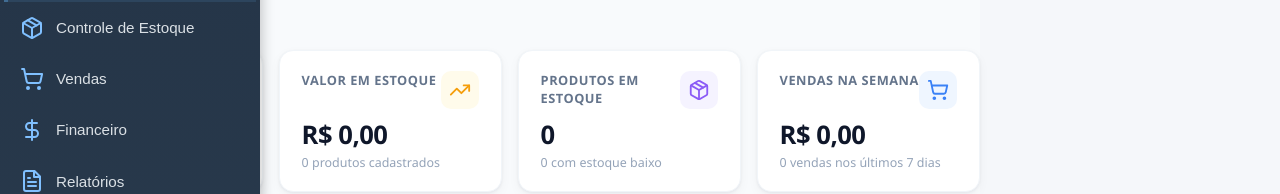
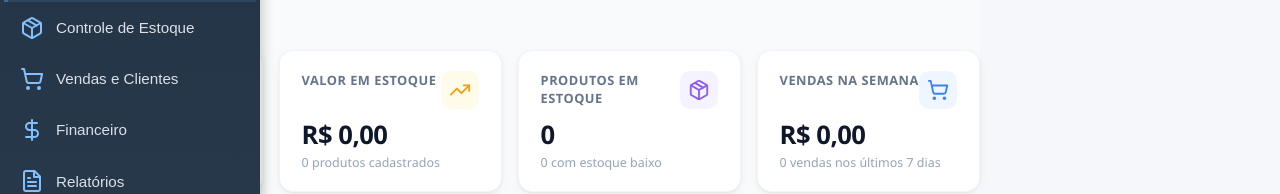
Before and after one commit to vlaguna7/mini-erp-web, a React (Vite) app in the folder frontend/: page /dashboard in a window 1280 px wide. Shown: the part 131-325 px from the top of the page. Built offline with nearby package versions, Linux system fonts and the light colour scheme; no server answers; sample sign-in values are in the browser's storage.

Commit message:
refactor: atualização de nomenclatura do componente de Vendas para contemplar Clientes

```diff
--- a/frontend/src/App.tsx
+++ b/frontend/src/App.tsx
@@ -76,7 +76,7 @@ function App() {
           <Route path="/login" element={<LoginPage />} />
           <Route path="/dashboard" element={<ProtectedLayout isInitializing={isInitializing}><DashboardPage /></ProtectedLayout>} />
           <Route path="/estoque"   element={<ProtectedLayout isInitializing={isInitializing}><EstoquePage /></ProtectedLayout>} />
-          <Route path="/vendas"    element={<ProtectedLayout isInitializing={isInitializing}><BlankPage title="Vendas" /></ProtectedLayout>} />
+          <Route path="/vendas-e-clientes"    element={<ProtectedLayout isInitializing={isInitializing}><BlankPage title="Vendas e Clientes" /></ProtectedLayout>} />
           <Route path="/financeiro" element={<ProtectedLayout isInitializing={isInitializing}><BlankPage title="Financeiro" /></ProtectedLayout>} />
           <Route path="/relatorios" element={<ProtectedLayout isInitializing={isInitializing}><BlankPage title="Relatórios" /></ProtectedLayout>} />
           <Route path="/configuracoes" element={<ProtectedLayout isInitializing={isInitializing}><BlankPage title="Configurações" /></ProtectedLayout>} />
--- a/frontend/src/components/Sidebar.tsx
+++ b/frontend/src/components/Sidebar.tsx
@@ -24,7 +24,7 @@ export const Sidebar: React.FC = () => {
   const menuItems = [
     { path: '/dashboard',  icon: BarChart3,    label: 'Dashboard'           },
     { path: '/estoque',    icon: Package,       label: 'Controle de Estoque' },
-    { path: '/vendas',     icon: ShoppingCart,  label: 'Vendas'              },
+    { path: '/vendas-e-clientes', icon: ShoppingCart,  label: 'Vendas e Clientes' },
     { path: '/financeiro', icon: DollarSign,    label: 'Financeiro'          },
     { path: '/relatorios', icon: FileText,      label: 'Relatórios'          },
   ];
```
Also changed, not shown: 2 other files (tests, documents, lock files or other folders).
